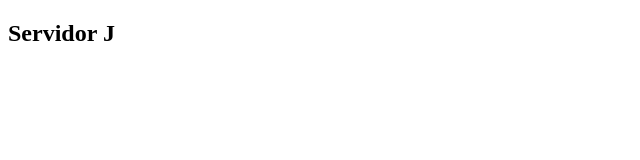
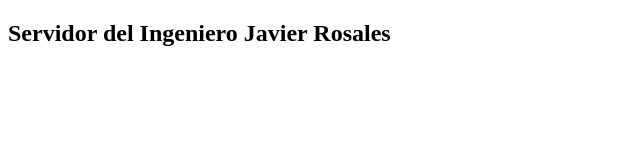
Before and after one commit to javier09239/appnodejs, a website: page public/index.html in a window 1280 px wide. Shown: the whole page, without its empty margins (0-640 px from the left). Drawn offline with Linux system fonts and the light colour scheme.

Commit message:
Update index.html

```diff
--- a/public/index.html
+++ b/public/index.html
@@ -6,6 +6,6 @@
     <title>Document</title>
 </head>
 <body>
-    <h2>Servidor J</h2>
+    <h2>Servidor del Ingeniero Javier Rosales</h2>
 </body>
 </html>
```
